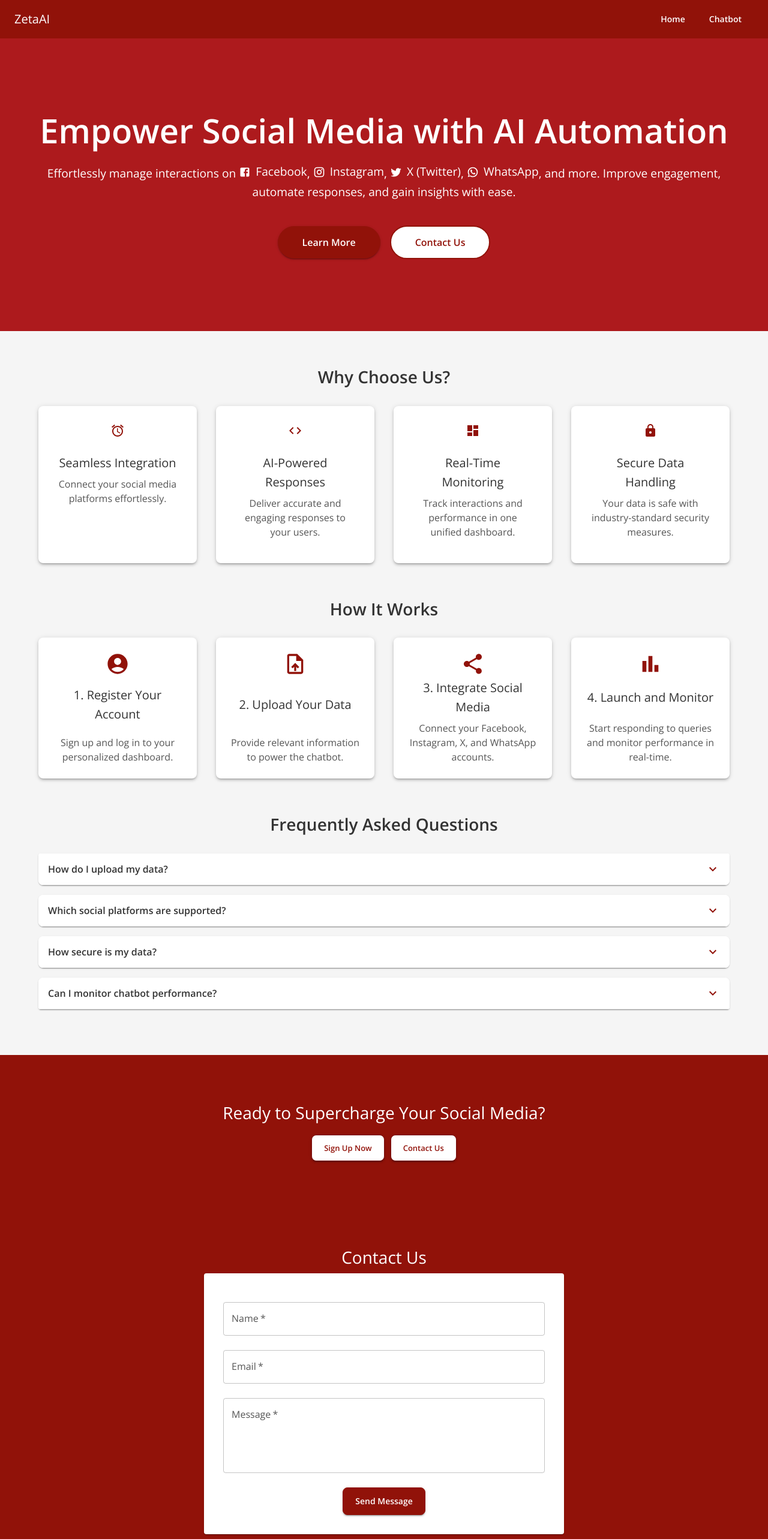
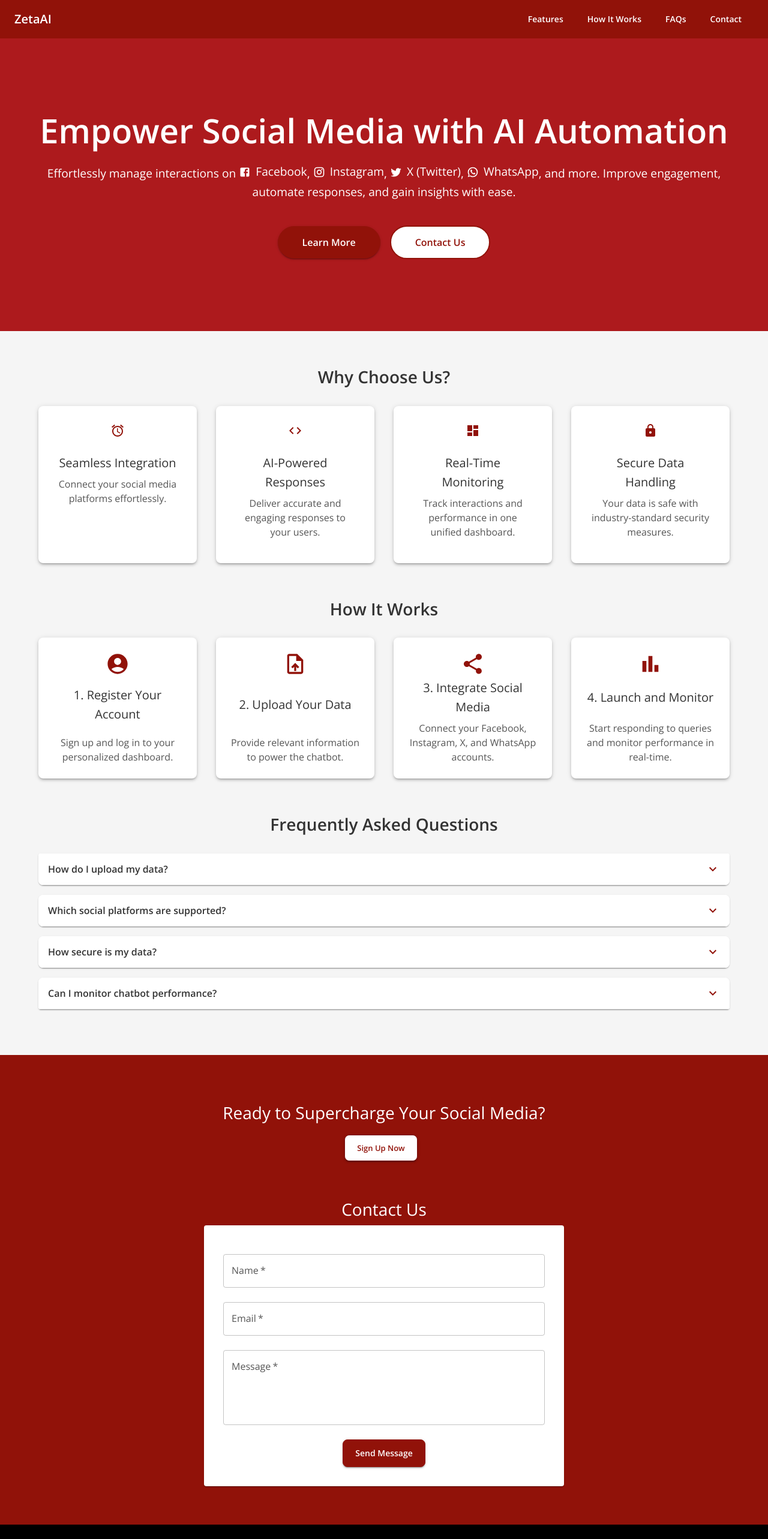
Before and after one commit to Fauzan186/social-ai-frontend, a React (Vite) app: page / in a window 1280 px wide. Shown: the top 2566 px of the page at 60% size. Built offline with nearby package versions, Linux system fonts and the light colour scheme.

Commit message:
Add basic component

```diff
--- a/src/components/FinalCTASection.tsx
+++ b/src/components/FinalCTASection.tsx
@@ -5,7 +5,7 @@ import { Link as RouterLink } from 'react-router-dom';
 
 const FinalCTASection: React.FC = () => {
   return (
-    <section style={{ padding: '80px 0', backgroundColor: '#911209' }}>
+    <section style={{ paddingTop: '80px', backgroundColor: '#911209' }}>
       <Container>
         <Typography variant="h3" color="white" align="center" gutterBottom>
           Ready to Supercharge Your Social Media?
@@ -21,15 +21,6 @@ const FinalCTASection: React.FC = () => {
           >
             Sign Up Now
           </Button>
-          <Button
-            component={RouterLink}
-            to="/contact"
-            variant="contained"
-            color="secondary"
-            size="small"
-          >
-            Contact Us
-          </Button>
         </div>
       </Container>
     </section>
--- a/src/components/Header.tsx
+++ b/src/components/Header.tsx
@@ -1,21 +1,26 @@
 // src/components/Header.tsx
 
-import React from 'react';
+import React, { useRef } from 'react';
 import { AppBar, Toolbar, Typography, Button } from '@mui/material';
-import { Link } from 'react-router-dom';
 
-const Header: React.FC = () => {
+const Header: React.FC<{ onNavigate: (section: string) => void }> = ({ onNavigate }) => {
   return (
-    <AppBar position="static">
+    <AppBar position="static" sx={{ backgroundColor: '#911209' }}>
       <Toolbar>
-        <Typography variant="h6" sx={{ flexGrow: 1 }}>
+        <Typography variant="h6" sx={{ flexGrow: 1, fontWeight: 'bold' }}>
           ZetaAI
         </Typography>
-        <Button color="inherit" component={Link} to="/">
-          Home
+        <Button color="inherit" onClick={() => onNavigate('features')}>
+          Features
         </Button>
-        <Button color="inherit" component={Link} to="/chatbot">
-          Chatbot
+        <Button color="inherit" onClick={() => onNavigate('howItWorks')}>
+          How It Works
+        </Button>
+        <Button color="inherit" onClick={() => onNavigate('faqs')}>
+          FAQs
+        </Button>
+        <Button color="inherit" onClick={() => onNavigate('contact')}>
+          Contact
         </Button>
       </Toolbar>
     </AppBar>
--- a/src/components/HeroSection.tsx
+++ b/src/components/HeroSection.tsx
@@ -1,22 +1,21 @@
 // src/components/HeroSection.tsx
 import React from 'react';
 import { Button, Typography, Container } from '@mui/material';
-import { Link as RouterLink } from 'react-router-dom';
 import FacebookIcon from '@mui/icons-material/Facebook';
 import InstagramIcon from '@mui/icons-material/Instagram';
 import TwitterIcon from '@mui/icons-material/Twitter';
 import WhatsAppIcon from '@mui/icons-material/WhatsApp';
 import { useTheme } from '@mui/material/styles';
-import { motion } from 'framer-motion'; // Import motion from framer-motion
+import { motion } from 'framer-motion';
 
-const HeroSection: React.FC = () => {
+const HeroSection: React.FC<{ onNavigate: (section: string) => void }> = ({ onNavigate }) => {
   const theme = useTheme();
 
   return (
     <section
       style={{
-        padding: theme.spacing(15, 0), // Using theme.spacing for consistent padding
-        backgroundColor: '#ad1a1d', // Background color
+        padding: theme.spacing(15, 0),
+        backgroundColor: '#ad1a1d',
         color: 'white',
         textAlign: 'center',
         position: 'relative',
@@ -35,9 +34,9 @@ const HeroSection: React.FC = () => {
             align="center"
             sx={{
               fontWeight: 700,
-              fontSize: '3.5rem', // Slightly larger for better emphasis
-              marginBottom: theme.spacing(2.5), // Consistent spacing
-              fontFamily: theme.typography.h2.fontFamily, // Use font from theme
+              fontSize: '3.5rem',
+              marginBottom: theme.spacing(2.5),
+              fontFamily: theme.typography.h2.fontFamily,
             }}
           >
             Empower Social Media with AI Automation
@@ -58,9 +57,9 @@ const HeroSection: React.FC = () => {
             sx={{
               fontWeight: 300,
               fontSize: '1.2rem',
-              marginBottom: theme.spacing(5), // Consistent spacing
-              lineHeight: 1.6, // Improved line height for better readability
-              fontFamily: theme.typography.fontFamily, // Use Open Sans from theme
+              marginBottom: theme.spacing(5),
+              lineHeight: 1.6,
+              fontFamily: theme.typography.fontFamily,
             }}
           >
             Effortlessly manage interactions on{' '}
@@ -95,14 +94,13 @@ const HeroSection: React.FC = () => {
           style={{ marginTop: theme.spacing(4) }}
         >
           <Button
-            component={RouterLink}
-            to="/features"
+            onClick={() => onNavigate('features')}
             variant="contained"
             color="primary"
             size="large"
             sx={{
               marginRight: theme.spacing(2),
-              padding: theme.spacing(1.5, 5), // Optimized padding using theme.spacing
+              padding: theme.spacing(1.5, 5),
               fontSize: '16px',
               borderRadius: '30px',
               fontWeight: '600',
@@ -112,16 +110,15 @@ const HeroSection: React.FC = () => {
           </Button>
 
           <Button
-            component={RouterLink}
-            to="/contact"
+            onClick={() => onNavigate('contact')}
             variant="outlined"
             color="secondary"
             size="large"
             sx={{
-              padding: theme.spacing(1.5, 5), // Optimized padding using theme.spacing
+              padding: theme.spacing(1.5, 5),
               fontSize: '16px',
               borderRadius: '30px',
-              border: `2px solid ${theme.palette.primary.main}`, // Use primary color from theme
+              border: `2px solid ${theme.palette.primary.main}`,
               fontWeight: '600',
             }}
           >
--- a/src/pages/HomePage.tsx
+++ b/src/pages/HomePage.tsx
@@ -1,25 +1,50 @@
-// src/pages/HomePage.tsx
-
-import React from 'react';
+import React, { useRef } from 'react';
 import Header from '../components/Header';
 import HeroSection from '../components/HeroSection';
 import FeaturesSection from '../components/FeaturesSection';
 import HowItWorksSection from '../components/HowItWorksSection';
+import FAQsSection from '../components/FAQsSection';
+import FinalCTASection from '../components/FinalCTASection';
 import Contact from '../components/Contact';
 import Footer from '../components/Footer';
-import FAQsSection from '../components/FAQsSection';
-import FinalCTASection from '../components/FinalCTASection';
 
 const HomePage: React.FC = () => {
+  // References for each section
+  const featuresRef = useRef<HTMLDivElement>(null);
+  const howItWorksRef = useRef<HTMLDivElement>(null);
+  const faqsRef = useRef<HTMLDivElement>(null);
+  const contactRef = useRef<HTMLDivElement>(null);
+
+  const handleNavigation = (section: string) => {
+    const sectionRefs: Record<string, React.RefObject<HTMLDivElement>> = {
+      features: featuresRef,
+      howItWorks: howItWorksRef,
+      faqs: faqsRef,
+      contact: contactRef,
+    };
+
+    // Scroll to the relevant section
+    const selectedRef = sectionRefs[section];
+    selectedRef?.current?.scrollIntoView({ behavior: 'smooth' });
+  };
+
   return (
     <div>
-      <Header />
-      <HeroSection />
-      <FeaturesSection />
-      <HowItWorksSection />
-      <FAQsSection />
-      <FinalCTASection />
-      <Contact />
+      <Header onNavigate={handleNavigation} />
+      <HeroSection onNavigate={handleNavigation} />
+      <div ref={featuresRef}>
+        <FeaturesSection />
+      </div>
+      <div ref={howItWorksRef}>
+        <HowItWorksSection />
+      </div>
+      <div ref={faqsRef}>
+        <FAQsSection />
+      </div>
+      <div ref={contactRef}>
+        <FinalCTASection />
+        <Contact />
+      </div>
       <Footer />
     </div>
   );
```
